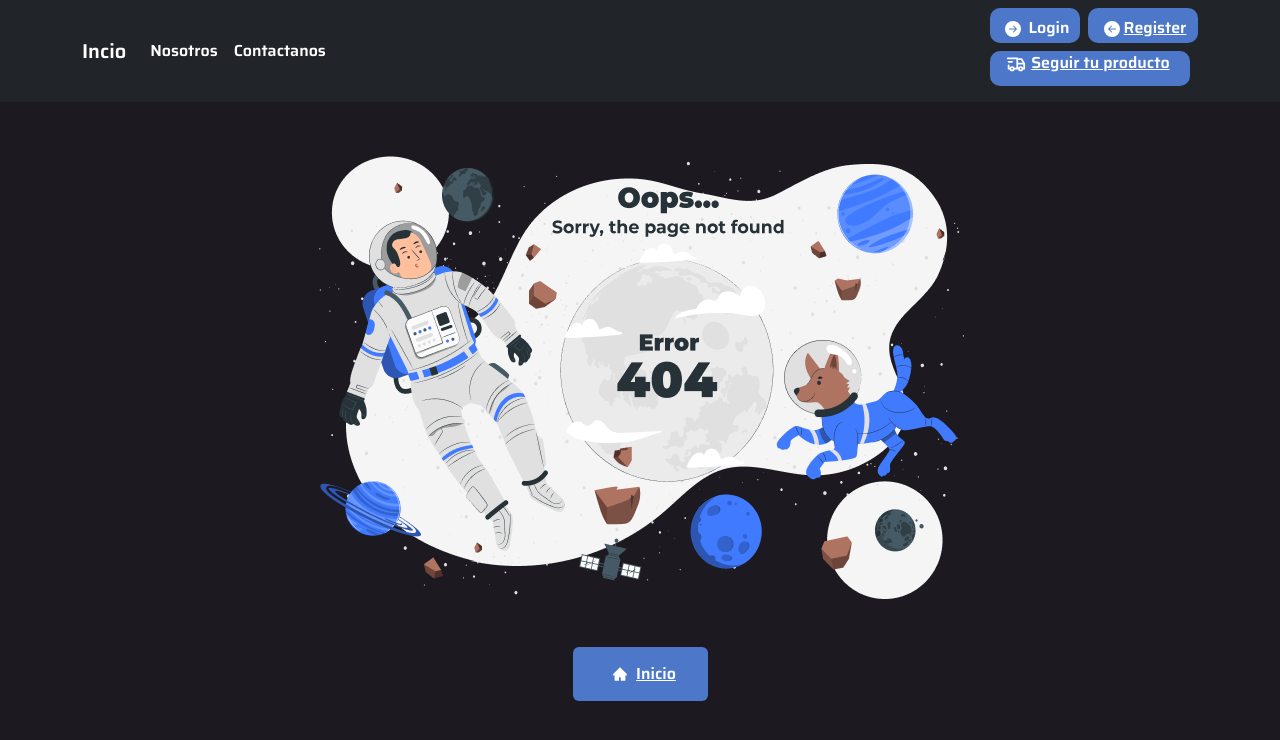
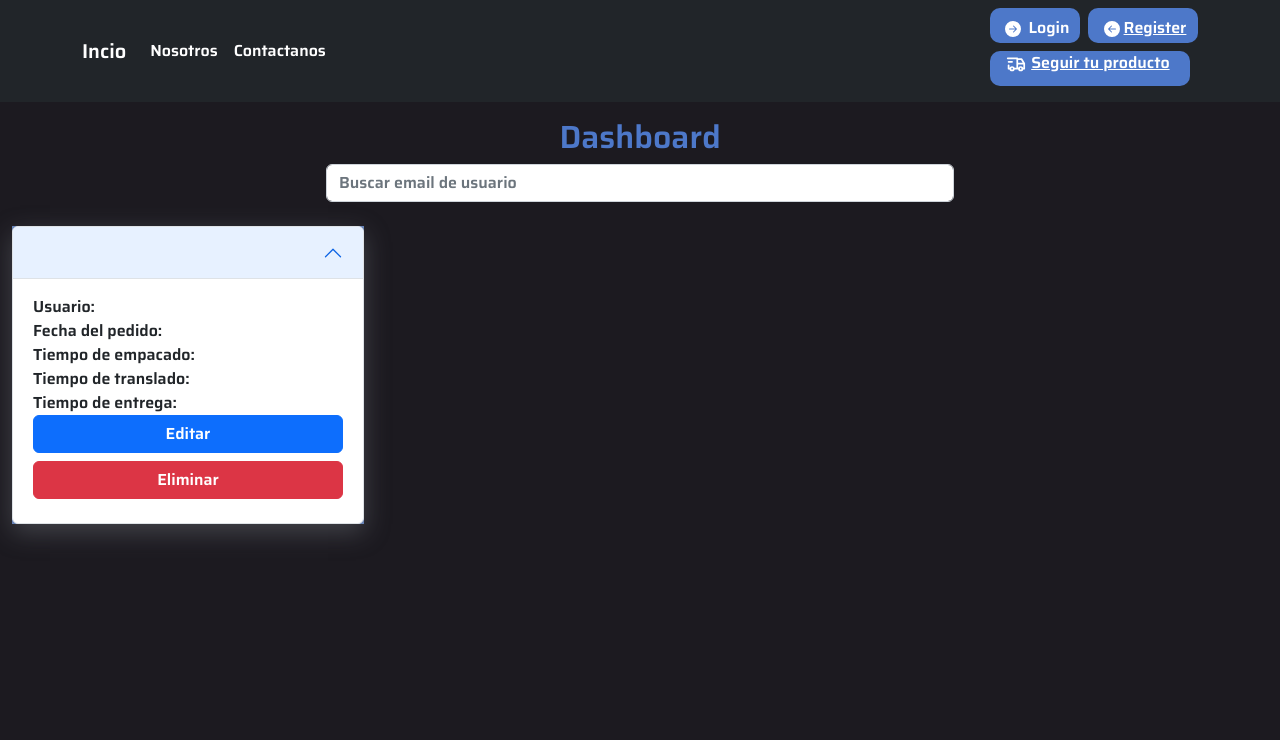
Before and after one commit to xStaked/Deliveries-project, a React (Vite) app: page /admin in a window 1280 px wide. Shown: the top 740 px of the page. Built offline with nearby package versions, Linux system fonts and the light colour scheme.

Commit message:
added more styles

```diff
--- a/src/App.jsx
+++ b/src/App.jsx
@@ -24,7 +24,7 @@ const App = () => {
             <Route path="/contacto" exact element={<Contact />} />
             <Route path="/login" exact element={<Login />} />
             <Route path="/register" exact element={<Register />} />
-            <Route path="/backoffice" exact element={<BackOffice />} />
+            <Route path="/admin" exact element={<BackOffice />} />
             <Route
               path="/followProduct"
               element={
--- a/src/pages/BackOffice/Admin.tsx
+++ b/src/pages/BackOffice/Admin.tsx
@@ -9,6 +9,7 @@ import {
   InputGroup,
   Modal,
 } from "react-bootstrap";
+import axios from "axios";
 
 import "./admin.Styles.scss";
 const BackOffice = () => {
@@ -18,7 +19,26 @@ const BackOffice = () => {
     setProduct(e.target.value);
   };
 
-  console.log(product);
+  const endpoint = "https://api-rest-full-deliveries.herokuapp.com/products";
+
+  const headers = {
+    Authorization: "+a#nWVm.v=zCg&C7B[pfL)ehJt*L8D",
+  };
+
+  const onDelete = () => {
+    axios
+      .delete(endpoint, { headers })
+      .then((res) => {
+        console.log(res);
+        // setModalShow(false);
+      })
+      .catch((err) => {
+        console.log(err);
+      })
+      .finally(() => {
+        setProduct("");
+      });
+  };
 
   return (
     <Container className="container-backoffice">
@@ -68,10 +88,16 @@ const BackOffice = () => {
                 <Button variant="primary" onClick={() => setModalShow(true)}>
                   Editar
                 </Button>
-                <MyVerticallyCenteredModal
-                  show={modalShow}
-                  onHide={() => setModalShow(false)}
-                />
+                <Row>
+                  <MyVerticallyCenteredModal
+                    show={modalShow}
+                    onHide={() => setModalShow(false)}
+                    className="my-1"
+                  />
+                  <Button variant="danger" className="my-2">
+                    Eliminar
+                  </Button>
+                </Row>
               </Accordion.Body>
             </Accordion.Item>
           </Accordion>
@@ -123,9 +149,7 @@ function MyVerticallyCenteredModal(props) {
         </Form.Group>
       </Modal.Body>
       <Modal.Footer>
-        <Button variant="danger" onClick={props.onHide}>Eliminar</Button>
-        <Button onClick={props.onHide}>Close</Button>
-
+        <Button onClick={props.onHide}>Enviar</Button>
       </Modal.Footer>
     </Modal>
   );
--- a/src/pages/login/Login.jsx
+++ b/src/pages/login/Login.jsx
@@ -11,7 +11,7 @@ const Login = () => {
   const [succes, setSucces] = useState(false);
   const [email, setEmail] = useState("");
   const [password, setPassword] = useState("");
-  const [ response, setResponse ] = useState();
+  const [response, setResponse] = useState();
   const token = localStorage.getItem("token");
 
   const onChangeEmail = (e) => {
```
